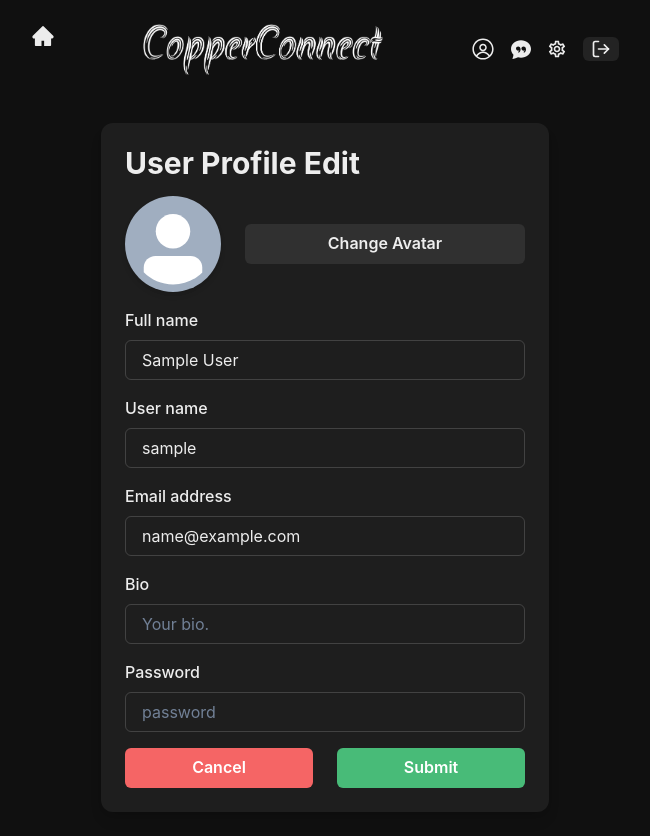
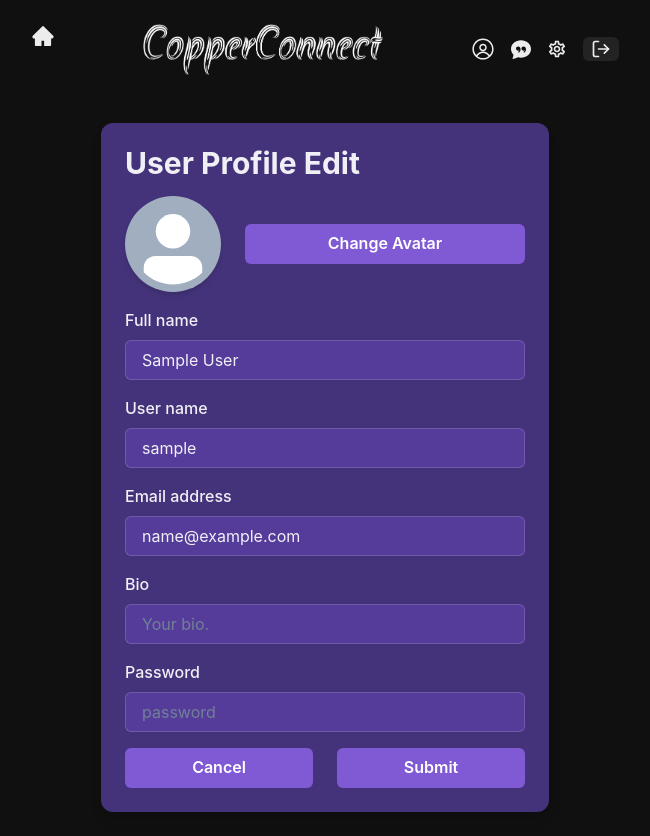
Before and after one commit to junnyboy28/FullnFinalCC, a React (Vite) app in the folder frontend/: page /update in a window 1280 px wide. Shown: the whole page, without its empty margins (315-965 px from the left). Built offline with nearby package versions, Linux system fonts and the light colour scheme; no server answers; sample sign-in values are in the browser's storage.

Commit message:
Update UpdateProfilePage.jsx

```diff
--- a/frontend/src/pages/UpdateProfilePage.jsx
+++ b/frontend/src/pages/UpdateProfilePage.jsx
@@ -32,6 +32,13 @@ export default function UpdateProfilePage() {
 
 	const { handleImageChange, imgUrl } = usePreviewImg();
 
+	// Color mode values
+	const bgColor = useColorModeValue("copper.100", "purple.800");
+	const textColor = useColorModeValue("gray.800", "whiteAlpha.900");
+	const inputBgColor = useColorModeValue("white", "purple.700");
+	const buttonBgColor = useColorModeValue("copper.400", "purple.500");
+	const buttonHoverBgColor = useColorModeValue("copper.500", "purple.600");
+
 	const handleSubmit = async (e) => {
 		e.preventDefault();
 		if (updating) return;
@@ -44,7 +51,7 @@ export default function UpdateProfilePage() {
 				},
 				body: JSON.stringify({ ...inputs, profilePic: imgUrl }),
 			});
-			const data = await res.json(); // updated user object
+			const data = await res.json();
 			if (data.error) {
 				showToast("Error", data.error, "error");
 				return;
@@ -58,6 +65,7 @@ export default function UpdateProfilePage() {
 			setUpdating(false);
 		}
 	};
+
 	return (
 		<form onSubmit={handleSubmit}>
 			<Flex align={"center"} justify={"center"} my={6}>
@@ -65,12 +73,12 @@ export default function UpdateProfilePage() {
 					spacing={4}
 					w={"full"}
 					maxW={"md"}
-					bg={useColorModeValue("white", "gray.dark")}
+					bg={bgColor}
 					rounded={"xl"}
 					boxShadow={"lg"}
 					p={6}
 				>
-					<Heading lineHeight={1.1} fontSize={{ base: "2xl", sm: "3xl" }}>
+					<Heading lineHeight={1.1} fontSize={{ base: "2xl", sm: "3xl" }} color={textColor}>
 						User Profile Edit
 					</Heading>
 					<FormControl id='userName'>
@@ -79,7 +87,7 @@ export default function UpdateProfilePage() {
 								<Avatar size='xl' boxShadow={"md"} src={imgUrl || user.profilePic} />
 							</Center>
 							<Center w='full'>
-								<Button w='full' onClick={() => fileRef.current.click()}>
+								<Button w='full' onClick={() => fileRef.current.click()} bg={buttonBgColor} color="white" _hover={{ bg: buttonHoverBgColor }}>
 									Change Avatar
 								</Button>
 								<Input type='file' hidden ref={fileRef} onChange={handleImageChange} />
@@ -87,72 +95,82 @@ export default function UpdateProfilePage() {
 						</Stack>
 					</FormControl>
 					<FormControl>
-						<FormLabel>Full name</FormLabel>
+						<FormLabel color={textColor}>Full name</FormLabel>
 						<Input
 							placeholder='John Doe'
 							value={inputs.name}
 							onChange={(e) => setInputs({ ...inputs, name: e.target.value })}
 							_placeholder={{ color: "gray.500" }}
 							type='text'
+							bg={inputBgColor}
+							color={textColor}
 						/>
 					</FormControl>
 					<FormControl>
-						<FormLabel>User name</FormLabel>
+						<FormLabel color={textColor}>User name</FormLabel>
 						<Input
 							placeholder='johndoe'
 							value={inputs.username}
 							onChange={(e) => setInputs({ ...inputs, username: e.target.value })}
 							_placeholder={{ color: "gray.500" }}
 							type='text'
+							bg={inputBgColor}
+							color={textColor}
 						/>
 					</FormControl>
 					<FormControl>
-						<FormLabel>Email address</FormLabel>
+						<FormLabel color={textColor}>Email address</FormLabel>
 						<Input
 							placeholder='your-email@example.com'
 							value={inputs.email}
 							onChange={(e) => setInputs({ ...inputs, email: e.target.value })}
 							_placeholder={{ color: "gray.500" }}
 							type='email'
+							bg={inputBgColor}
+							color={textColor}
 						/>
 					</FormControl>
 					<FormControl>
-						<FormLabel>Bio</FormLabel>
+						<FormLabel color={textColor}>Bio</FormLabel>
 						<Input
 							placeholder='Your bio.'
 							value={inputs.bio}
 							onChange={(e) => setInputs({ ...inputs, bio: e.target.value })}
 							_placeholder={{ color: "gray.500" }}
 							type='text'
+							bg={inputBgColor}
+							color={textColor}
 						/>
 					</FormControl>
 					<FormControl>
-						<FormLabel>Password</FormLabel>
+						<FormLabel color={textColor}>Password</FormLabel>
 						<Input
 							placeholder='password'
 							value={inputs.password}
 							onChange={(e) => setInputs({ ...inputs, password: e.target.value })}
 							_placeholder={{ color: "gray.500" }}
 							type='password'
+							bg={inputBgColor}
+							color={textColor}
 						/>
 					</FormControl>
 					<Stack spacing={6} direction={["column", "row"]}>
 						<Button
-							bg={"red.400"}
+							bg={buttonBgColor}
 							color={"white"}
 							w='full'
 							_hover={{
-								bg: "red.500",
+								bg: buttonHoverBgColor,
 							}}
 						>
 							Cancel
 						</Button>
 						<Button
-							bg={"green.400"}
+							bg={buttonBgColor}
 							color={"white"}
 							w='full'
 							_hover={{
-								bg: "green.500",
+								bg: buttonHoverBgColor,
 							}}
 							type='submit'
 							isLoading={updating}
```
